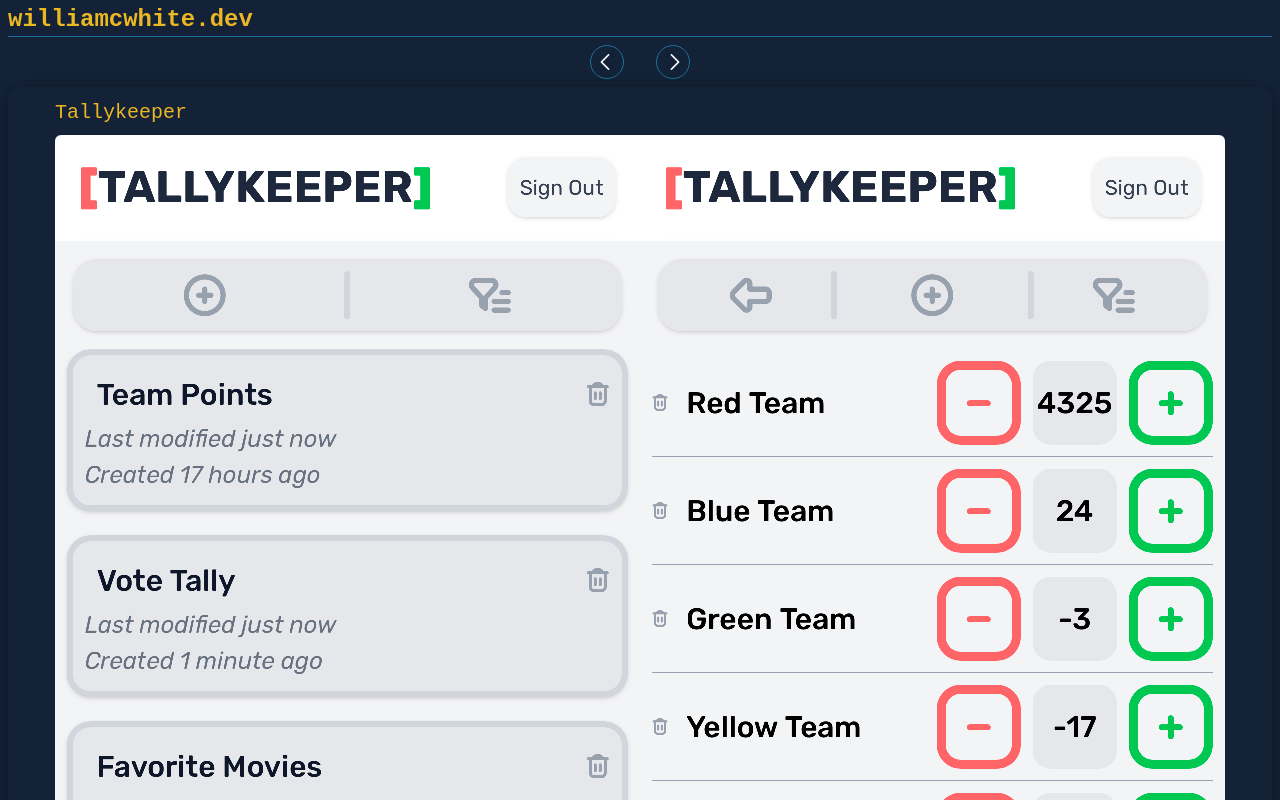
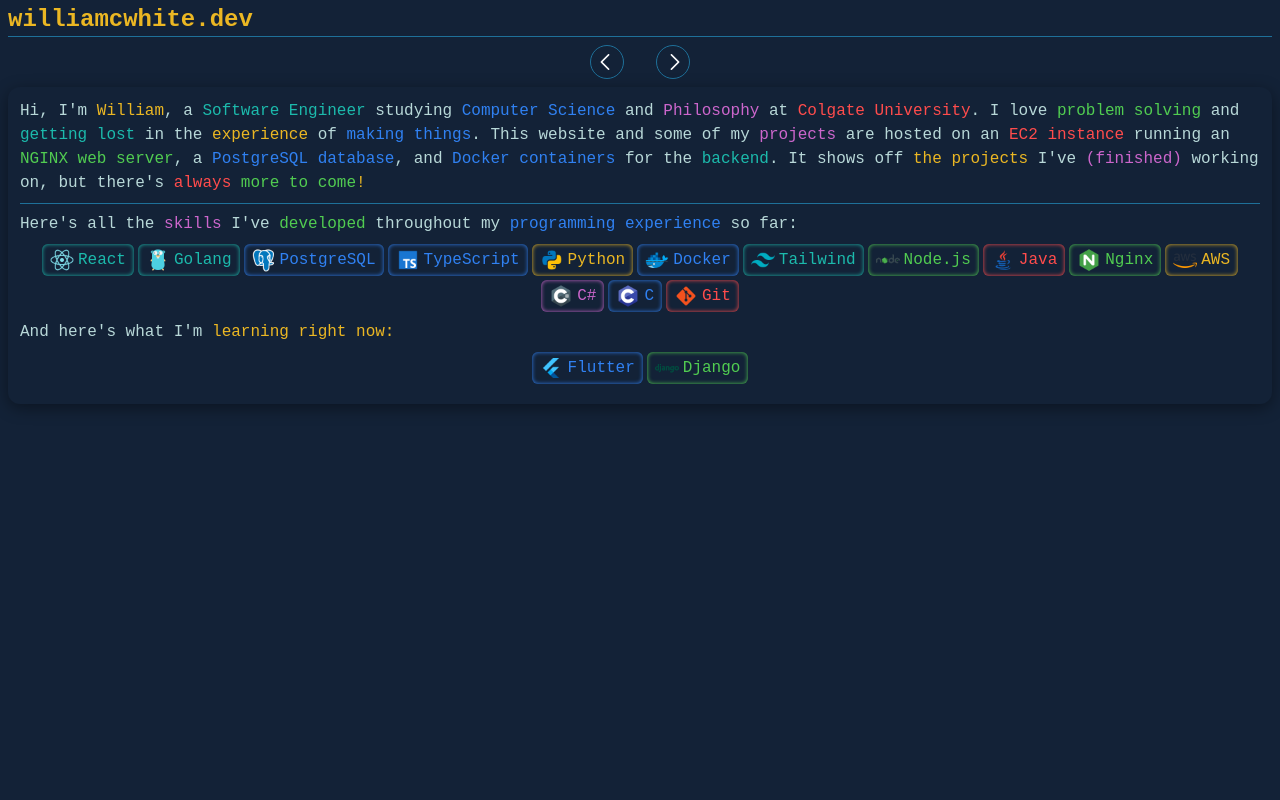
Before and after one commit to WilliamCWhite/personal_site, a React (Vite) app: page / in a window 1280 px wide. Shown: the top 800 px of the page. Built offline with nearby package versions, Linux system fonts and the light colour scheme; a web font is replaced by a local one.

Commit message:
Added animations successfully

```diff
--- a/package.json
+++ b/package.json
@@ -11,6 +11,7 @@
   },
   "dependencies": {
     "@tailwindcss/vite": "^4.1.17",
+    "framer-motion": "^12.23.24",
     "react": "^19.2.0",
     "react-dom": "^19.2.0",
     "tailwindcss": "^4.1.17"
--- a/src/App.tsx
+++ b/src/App.tsx
@@ -1,35 +1,101 @@
 import Header from "./components/Header"
-// import AboutSlide from "./components/AboutSlide"
+import AboutSlide from "./components/AboutSlide"
 import ProjectSlide from "./components/ProjectSlide"
 import type { ProjectObj } from "./components/ProjectSlide"
+
+import { motion, AnimatePresence } from "framer-motion"
 
 import leftIcon from "./assets/icons/back.png"
 import rightIcon from "./assets/icons/next.png"
 
+// Import project data and create slides array
 import project_data from "./assets/project_data.json"
+import { useState } from "react"
 const projects: ProjectObj[] = project_data.projects as ProjectObj[];
 
+const projectSlides = projects.map((project: ProjectObj) => {
+  return (
+    <ProjectSlide project={project} />
+  )
+})
+const slides = [
+  <AboutSlide />,
+  ...projectSlides
+];
+
+
+// Define Animations
+const slideVariants = {
+  // Incoming component: comes from Right (+1) or Left (-1)
+  enter: (direction: number) => ({
+    x: direction > 0 ? '100%' : '-100%',
+    opacity: 0,
+  }),
+  // Active component: sits in the center
+  center: {
+    zIndex: 1,
+    x: 0,
+    opacity: 1,
+  },
+  // Outgoing component: goes to Left (-1) or Right (+1)
+  exit: (direction: number) => ({
+    zIndex: 0,
+    x: direction < 0 ? '100%' : '-100%',
+    opacity: 0,
+  }),
+};
+
 function App() {
+
+  const [[page, direction], setPage] = useState<[number, number]>([0, 0]);
+
+  // sets the page based on the direction, limited to constraints
+  function changePage(direction: number) {
+    if (page + direction < 0 || page + direction >= slides.length) {
+      return
+    }
+    setPage([page + direction, direction]);
+  }
 
   return (
     <div className="flex flex-col">
       <Header />
       <main className="flex flex-col justify-center items-center">
-        <div className="px-2 flex flex-col justify-center">
+        <div className="w-full px-2 flex flex-col justify-center">
 
 {/* TODO: Add little dot widget that shows what page you're on */}
           <div className="gap-8 py-2 flex flex-row justify-center items-center">
-            <div className="flex justify-center items-center border border-ncomment rounded-full py-2 pl-1.5 pr-2.5">
+            <div onClick={()=>changePage(-1)} className="flex justify-center items-center border border-ncomment rounded-full py-2 pl-1.5 pr-2.5">
               <img className="w-4 h-4" src={leftIcon}/>
             </div>
-            <div className="flex justify-center items-center border border-ncomment rounded-full py-2 pl-2.5 pr-1.5">
+            <div onClick={()=>changePage(1)} className="flex justify-center items-center border border-ncomment rounded-full py-2 pl-2.5 pr-1.5">
               <img className="w-4 h-4" src={rightIcon}/>
             </div>
           </div>
 
-          <section className="flex flex-col">
-            <ProjectSlide project={projects[0]} />
+          <section className="relative flex flex-col w-full">
+            <AnimatePresence initial={false} custom={direction} >
+              <motion.div
+                key={page}
 
+                custom={direction}
+                variants={slideVariants}
+                initial="enter"
+                animate="center"
+                exit="exit"
+                transition={
+                  {
+                    x: { type: "spring", stiffness: 400, damping: 30 },
+                    opacity: { duration: 0.2 }
+                  }
+                }
+                className="absolute"
+              >
+                <div className="w-full flex justify-center items-center">
+                  {slides[page]}
+                </div>
+              </motion.div>
+            </AnimatePresence>
           </section>
         </div>
 
```
Also changed, not shown: 1 other file (tests, documents, lock files or other folders).
